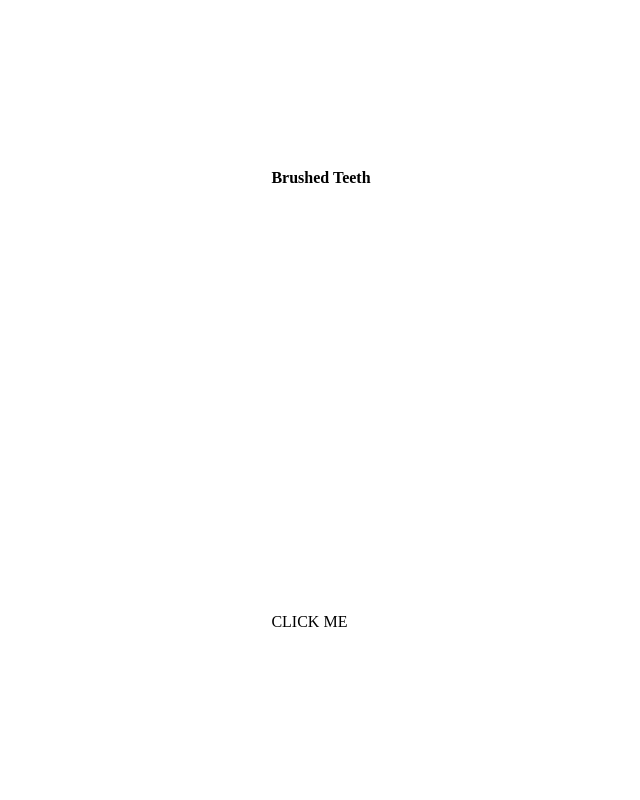
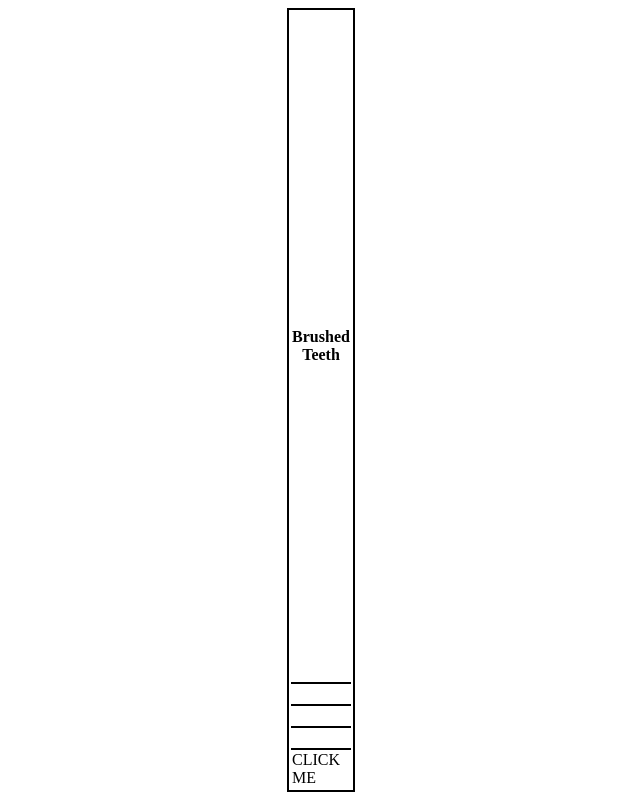
Before and after one commit to JD-P/HTTPStickerChart, a plain HTML site: page root/index.html in a window 1280 px wide. Shown: the whole page, without its empty margins (319-959 px from the left). Drawn offline with Linux system fonts and the light colour scheme.

Commit message:
Added table styling.

```diff
--- a/root/css/default.css
+++ b/root/css/default.css
@@ -3,3 +3,9 @@ body {
     flex-basis: 80ch;
     justify-content: center;
     }
+
+table {
+    border: solid 2px black;
+    }
+
+td {border-top: solid 2px black; width: 50; height: 20;}
```
